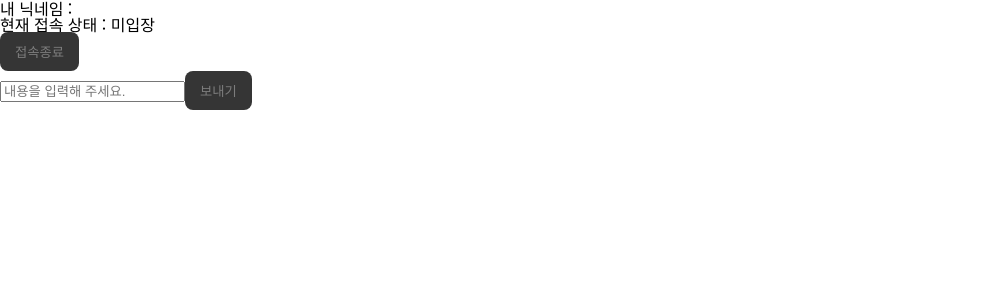
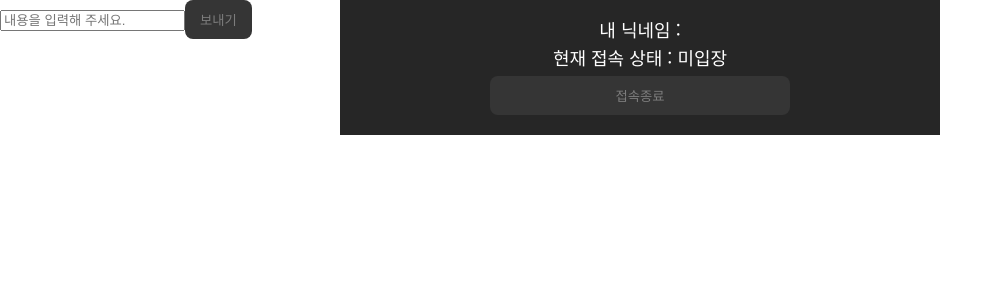
Before and after one commit to seokachu/LiveChat, a Next.js app: page /chat in a window 1280 px wide. Shown: the top 300 px of the page, without its empty margins (0-1003 px from the left). Built offline with nearby package versions, Linux system fonts and the light colour scheme; a web font is replaced by a local one.

Commit message:
[Style] header css 완성

```diff
--- a/src/app/globals.css
+++ b/src/app/globals.css
@@ -5,7 +5,7 @@
   --primary-color: #191919;
   --secondary-color: #262626;
   --orange: #ffa024;
-  --global-color: #fff;
+  color: #fff;
 }
 
 .gamjaFlowerRegular {
--- a/src/layout/Header.tsx
+++ b/src/layout/Header.tsx
@@ -9,6 +9,7 @@ import {
 import { useRouter } from "next/navigation";
 import React from "react";
 import { toast } from "react-toastify";
+import S from "@/style/header.module.css";
 
 const Header = () => {
   const router = useRouter();
@@ -26,7 +27,8 @@ const Header = () => {
   };
 
   return (
-    <header>
+    <div className={S.headerWrapper}>
+      <header className={S.header}>
         <h1>내 닉네임 : {nickname}</h1>
         <h2>현재 접속 상태 : {isConnect ? "입장" : "미입장"}</h2>
         <button
@@ -37,6 +39,7 @@ const Header = () => {
           접속종료
         </button>
       </header>
+    </div>
   );
 };
 
--- a/src/style/enter.module.css
+++ b/src/style/enter.module.css
@@ -6,7 +6,6 @@
   align-items: center;
   justify-content: center;
   flex-direction: column;
-  color: var(--global-color);
   border-radius: 8px;
 }
 
--- a/src/style/header.module.css
+++ b/src/style/header.module.css
@@ -0,0 +1,21 @@
+.headerWrapper {
+  width: 100%;
+  position: fixed;
+}
+
+.header {
+  width: 600px;
+  margin: 0 auto;
+  text-align: center;
+  font-size: 18px;
+  background-color: var(--secondary-color);
+  padding: 20px 0;
+  display: flex;
+  flex-direction: column;
+  gap: 10px;
+}
+
+.header button {
+  width: 300px;
+  margin: 0 auto;
+}
```
Lines whose indentation alone changed are shown as unchanged.
